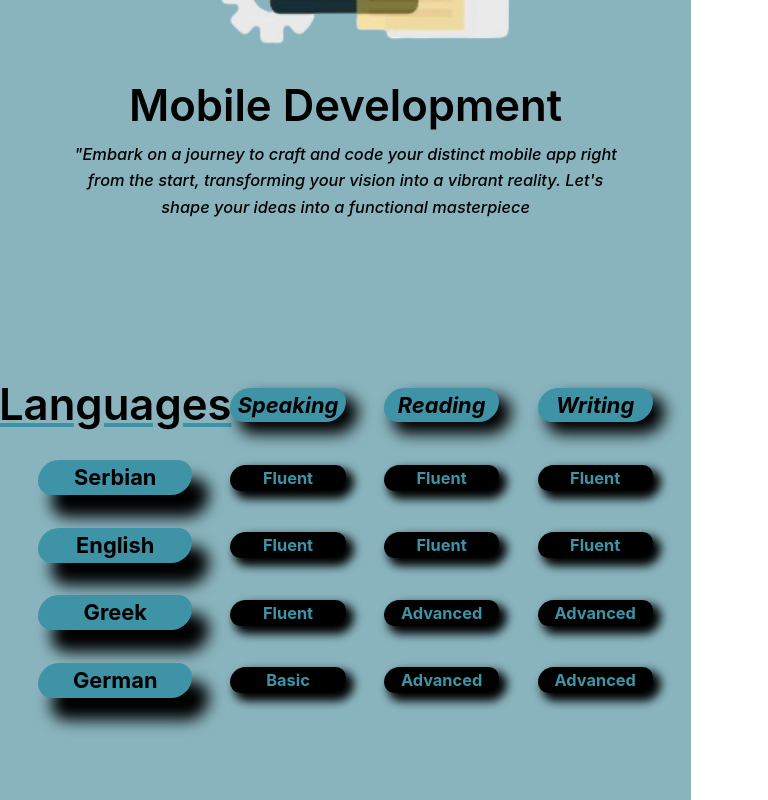
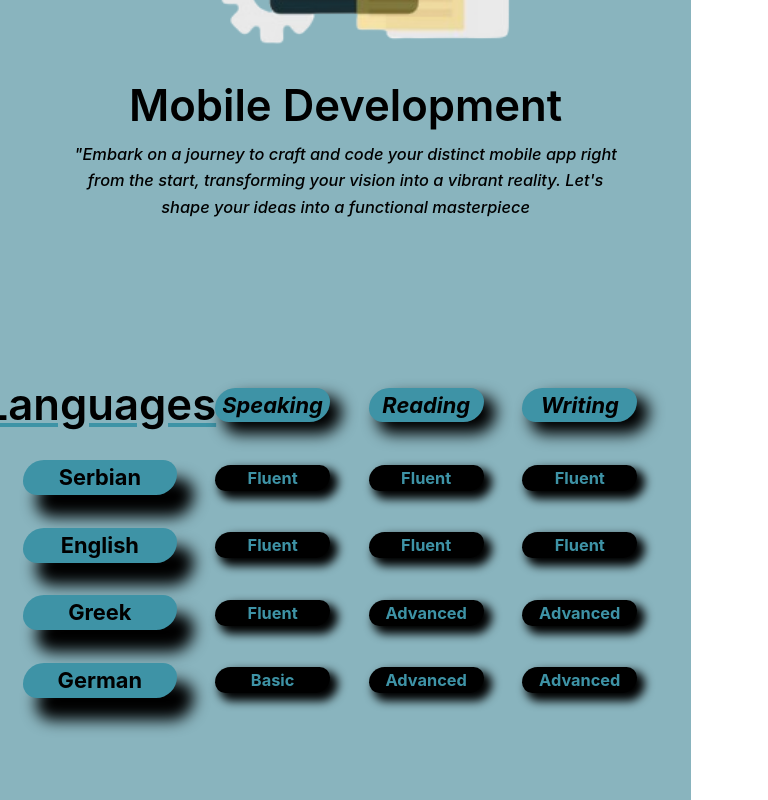
Before and after one commit to DroidStudioAS/Portfolio, a Vue app: page /about in a window 768 px wide. Shown: the part 1140-1940 px from the top of the page. Built offline with nearby package versions, Linux system fonts and the light colour scheme.

Commit message:
fixed table overlap with menu in smaller devices

```diff
--- a/src/views/AboutView.vue
+++ b/src/views/AboutView.vue
@@ -709,6 +709,9 @@ width: 15vw;
 
 
   /**********Table***********/
+  .table_container{
+    left: 3vw;
+  }
 .table_title{
 width: 15vw;
 font-size: 2cap;
@@ -753,6 +756,7 @@ width: 15vw;
   }
   .first_page_container{
     top: 170vh;
+
   }
   .second_page_container{
     top: 312vh;
@@ -774,6 +778,9 @@ width: 15vw;
   }
 
   /**********Table***********/
+  .table_container{
+    left: 3vw;
+  }
 .table_title{
 width: 20vw;
 font-size: 4cap;
```
